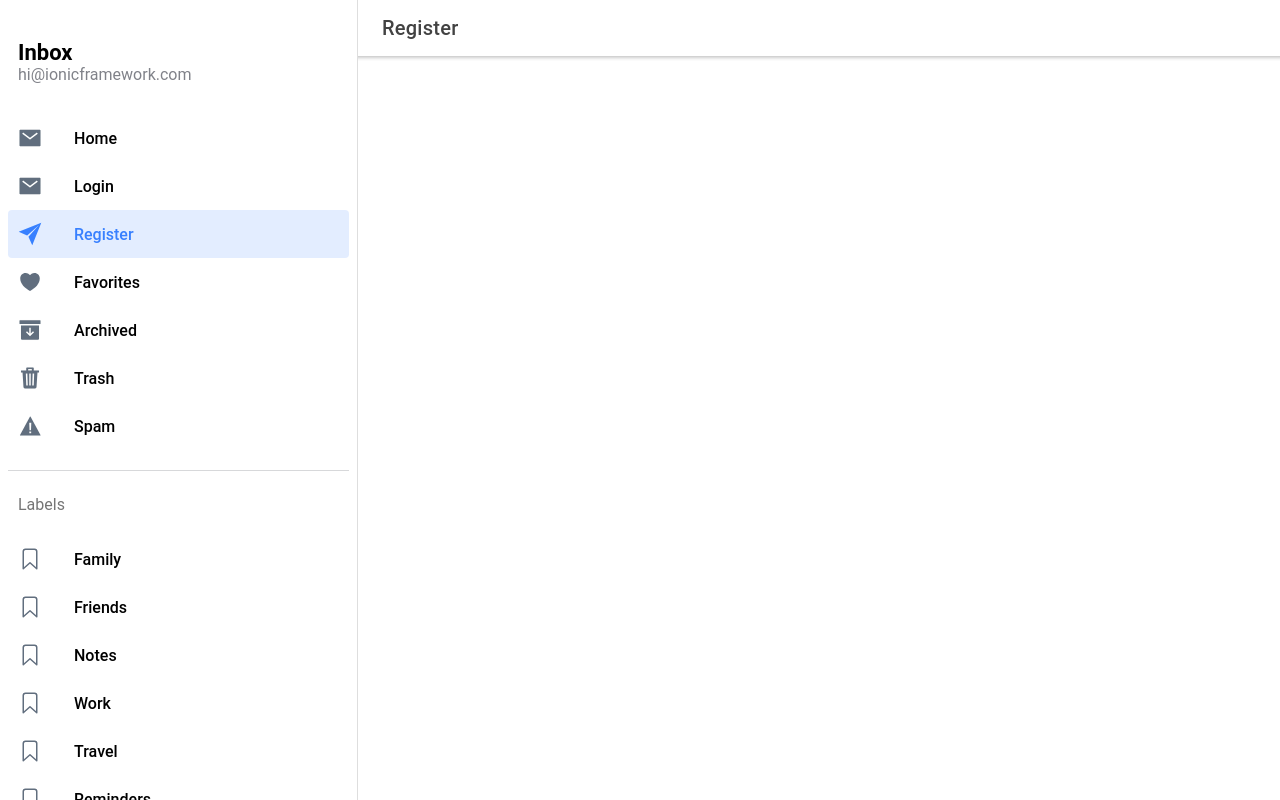
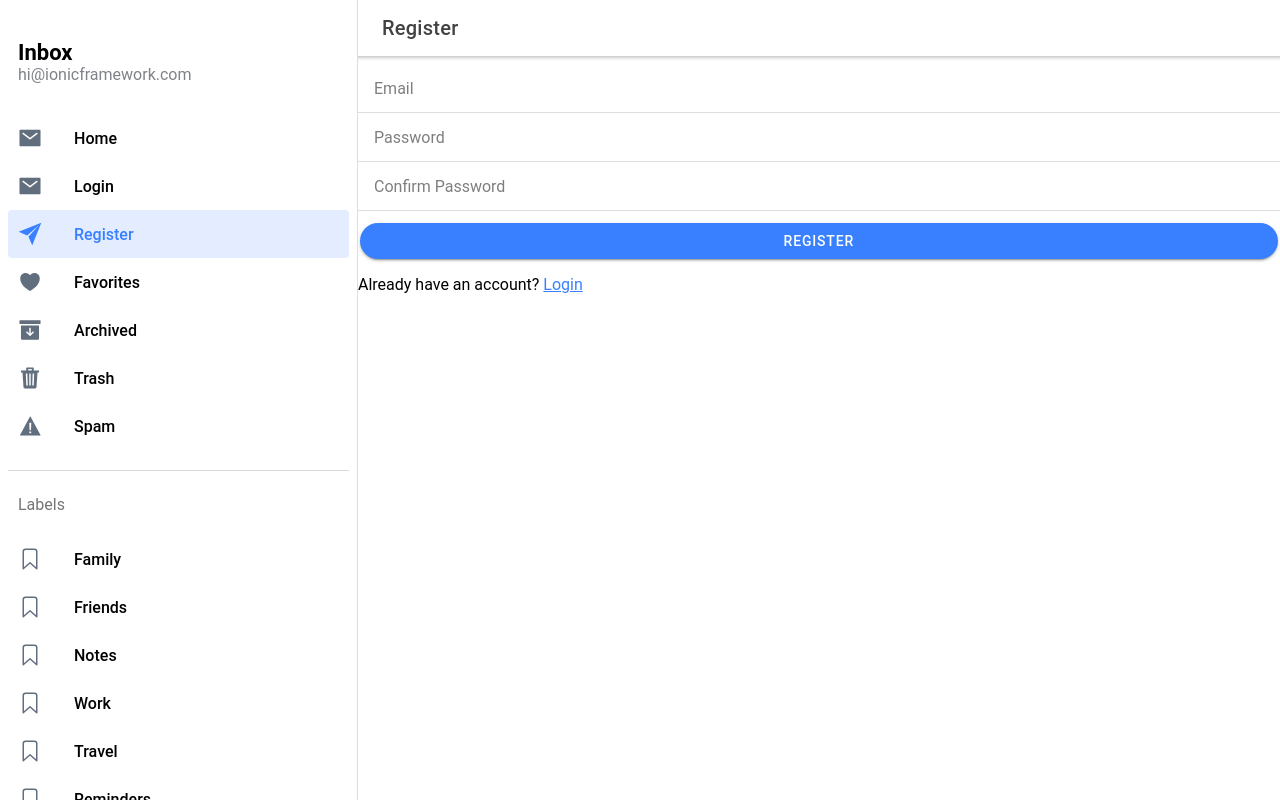
Before and after one commit to CiaranCrowley/FYP, a React (Create React App) app in the folder FYP_APP/: page /page/Register in a window 1280 px wide. Built offline with nearby package versions, Linux system fonts and the light colour scheme; no server answers.

Commit message:
Successfully implemented firebase auth via email and password

```diff
--- a/FYP_APP/package.json
+++ b/FYP_APP/package.json
@@ -17,8 +17,11 @@
     "@types/react-dom": "^16.9.10",
     "@types/react-router": "^5.1.11",
     "@types/react-router-dom": "^5.1.7",
+    "bootstrap": "^4.6.0",
+    "firebase": "^8.2.8",
     "ionicons": "^5.4.0",
     "react": "^17.0.1",
+    "react-bootstrap": "^1.5.0",
     "react-dom": "^17.0.1",
     "react-router": "^5.2.0",
     "react-router-dom": "^5.2.0",
@@ -63,7 +66,8 @@
     ]
   },
   "devDependencies": {
-    "@capacitor/cli": "2.4.6"
+    "@capacitor/cli": "2.4.6",
+    "@types/firebase": "^3.2.1"
   },
   "description": "An Ionic project"
 }
--- /dev/null
+++ b/FYP_APP/src/firebaseConfig.ts
@@ -0,0 +1,37 @@
+import firebase from "firebase/app"
+import "firebase/auth"
+import { toast } from  './toast'
+
+const config = {
+	apiKey: process.env.REACT_APP_FIREBASE_API_KEY,
+	authDomain: process.env.REACT_APP_FIREBASE_AUTH_DOMAIN,
+	projectId: process.env.REACT_APP_FIREBASE_PROJECT_ID,
+	storageBucket: process.env.REACT_APP_FIREBASE_STORAGE_BUCKET,
+	messagingSenderId: process.env.REACT_APP_FIREBASE_MESSAGING_SENDER_ID,
+	appId: process.env.REACT_APP_FIREBASE_APP_ID
+}
+
+firebase.initializeApp(config)
+
+export async function loginUser(email: string, password: string) {
+
+	try {
+		const res = await firebase.auth().signInWithEmailAndPassword(email, password)
+		console.log(res)
+		return true
+	} catch(error) {
+		toast(error.message, 4000)
+		return false
+	}
+}
+
+export async function registerUser(email: string, password: string) {
+	try {
+		const res = await firebase.auth().createUserWithEmailAndPassword(email, password)
+		console.log(res)
+		return true
+	} catch(error) {
+		toast(error.message, 4000)
+		return false
+	}
+}
--- a/FYP_APP/src/pages/Home/index.tsx
+++ b/FYP_APP/src/pages/Home/index.tsx
@@ -28,7 +28,7 @@ const Home: React.FC = () => {
 
 			<IonContent fullscreen>
 
-				<IonButton class="" color="primary" expand="full" shape="round" onClick={signIn}>Google Login</IonButton>
+				{/* <IonButton class="" color="secondary" expand="full" shape="round" onClick={signIn}>Google Login</IonButton> */}
 				<IonButton class="login-button-col" color="primary" expand="full" shape="round" routerLink="/page/Login">Login</IonButton>
 				<IonButton class="register-button-col" color="secondary" expand="full" shape="round" routerLink="/page/Register">Register</IonButton>
 
--- a/FYP_APP/src/pages/Home/styles.css
+++ b/FYP_APP/src/pages/Home/styles.css
@@ -1,5 +1,9 @@
+/* .googleLogin-button-col {
+   margin-top: 10%;
+} */
+
 .login-button-col {
-   margin-top: 50%;
+   margin-top: 10%;
 }
 
 .register-button-col{
--- a/FYP_APP/src/pages/Login/index.tsx
+++ b/FYP_APP/src/pages/Login/index.tsx
@@ -1,21 +1,51 @@
-import { IonButtons, IonContent, IonHeader, IonMenuButton, IonPage, IonTitle, IonToolbar } from '@ionic/react';
+import { IonButtons, IonContent, IonHeader, IonMenuButton, IonPage, IonTitle, IonToolbar, IonButton, IonList, IonItem, IonInput } from '@ionic/react';
+import React, { useState } from 'react';
+import { Link } from 'react-router-dom';
 import './styles.css';
+import { loginUser } from '../../firebaseConfig'
+import { toast } from '../../toast'
 
 const Login: React.FC = () => {
+
+	const [email, setEmail] = useState('');
+  	const [password, setPassword] = useState('');
+
+  	async function login() {
+		const res = await loginUser(email, password)
+		if (!res) {
+			toast('Error logging in with your credentials')
+		} else {
+			toast('You have logged in')
+		}
+  	}
 
   return (
   	<IonPage>
 		<IonHeader>
 			<IonToolbar>
 				<IonButtons slot="start">
-						<IonMenuButton />
+					<IonMenuButton /> {/* Remove this towards end of development.  Dont want users to have access to menu options unless they are logged in */}
 				</IonButtons>
-					<IonTitle>Login</IonTitle>
+				<IonTitle>Login Page</IonTitle>
 		  </IonToolbar>
 		</IonHeader>
 
 		<IonContent fullscreen>
+			<IonContent className="ion-padding">
 
+				<IonList class="login-username-input">
+					<IonItem>
+						<IonInput placeholder="Email" type="email" onIonChange={(e: any) => setEmail(e.target.value)}></IonInput>
+					</IonItem>
+					<IonItem>
+						<IonInput placeholder="Password" type="password" onIonChange={(e: any) => setPassword(e.target.value)}></IonInput>
+					</IonItem>
+				</IonList>
+
+				<IonButton class="login-button" color="primary" expand="full" shape="round" onClick={login}>Login</IonButton>
+				<p>If you're new here, please register an account to login <Link to="/page/Register">Register</Link></p>
+
+			</IonContent>
 		</IonContent>
 
 	 </IonPage>
--- a/FYP_APP/src/pages/Register/index.tsx
+++ b/FYP_APP/src/pages/Register/index.tsx
@@ -1,11 +1,30 @@
-import { IonButtons, IonContent, IonHeader, IonMenuButton, IonPage, IonTitle, IonToolbar } from '@ionic/react';
-import { useParams } from 'react-router';
-// import ExploreContainer from '../../components/ExploreContainer';
-import './styles.css';
+import { IonButtons, IonContent, IonHeader, IonInput, IonButton, IonList, IonMenuButton, IonPage, IonItem, IonTitle, IonToolbar } from '@ionic/react'
+import './styles.css'
+import { Link } from 'react-router-dom'
+import React, { useState } from "react"
+import { toast } from '../../toast'
+import { registerUser } from '../../firebaseConfig'
 
 const Register: React.FC = () => {
 
-	const { name } = useParams<{ name: string; }>();
+	const [email, setEmail] = useState('');
+	const [password, setPassword] = useState('');
+	const [cpassword, setCPassword] = useState('');
+
+	async function register() {
+		// Validation
+		if(password !== cpassword) {
+			return toast('Passwords do not match')
+		}
+		if(email === '' || password === '') {
+			return toast('Username and password are required')
+		}
+
+		const res = await registerUser(email!, password!)
+		if(res) {
+			toast('Registration successful')
+		}
+	}
 
 	return (
 		<IonPage>
@@ -20,6 +39,25 @@ const Register: React.FC = () => {
 
 			<IonContent fullscreen>
 
+				<IonList>
+
+					<IonItem>
+						<IonInput placeholder="Email" type="email" required onIonChange={(e: any) => setEmail(e.target.value)}></IonInput>
+					</IonItem>
+
+					<IonItem>
+						<IonInput placeholder="Password" type="password" required onIonChange={(e: any) => setPassword(e.target.value)}></IonInput>
+					</IonItem>
+
+					<IonItem>
+						<IonInput placeholder="Confirm Password" type="password" required onIonChange={(e: any) => setCPassword(e.target.value)}></IonInput>
+					</IonItem>
+
+				</IonList>
+
+				<IonButton class="register-button" color="primary" expand="full" shape="round" onClick={register}>Register</IonButton>
+				<p>Already have an account? <Link to="/page/Login">Login</Link></p>
+
 			</IonContent>
 
 		</IonPage>
--- /dev/null
+++ b/FYP_APP/src/toast.ts
@@ -0,0 +1,8 @@
+export function toast(message: string, duration = 2000) {
+	const toast = document.createElement('ion-toast')
+	toast.message = message
+	toast.duration = duration
+
+	document.body.appendChild(toast)
+	return toast.present()
+}
```
Also changed, not shown: 2 other files (tests, documents, lock files or other folders). Lines whose indentation alone changed are shown as unchanged.
